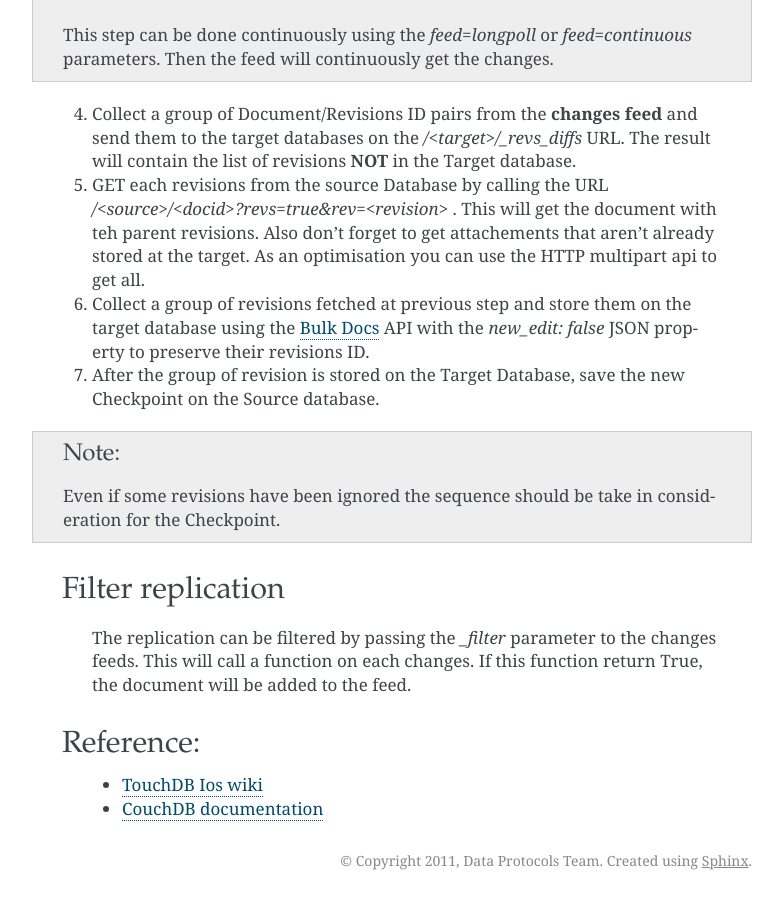
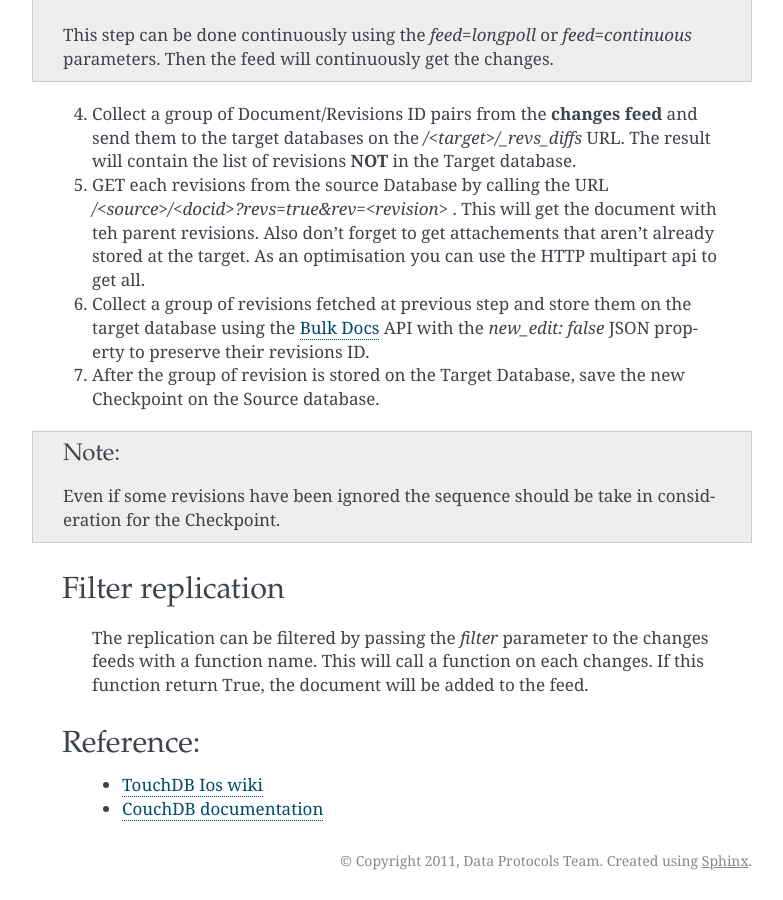
Before and after one commit to frictionlessdata/datapackage, a Sphinx documentation site: the page built from source/couchdb_replication.rst, in a window 1280 px wide and 900 px high, scrolled down 1558 px. Shown: the whole window, without its empty margins (358-1141 px from the left). Built offline with Sphinx 7.4.7, drawn with Linux system fonts in a browser that asks for light colours.

```diff
--- a/source/couchdb_replication.rst
+++ b/source/couchdb_replication.rst
@@ -112,9 +112,10 @@ Algorithm
 Filter replication
 ------------------
 
-    The replication can be filtered by passing the `_filter` parameter
-    to the changes feeds. This will call a function on each changes. If
-    this function return True, the document will be added to the feed.
+    The replication can be filtered by passing the `filter` parameter to
+    the changes feeds with a function name. This will call a function on
+    each changes. If this function return True, the document will be
+    added to the feed.
 
 
 Reference:
```
